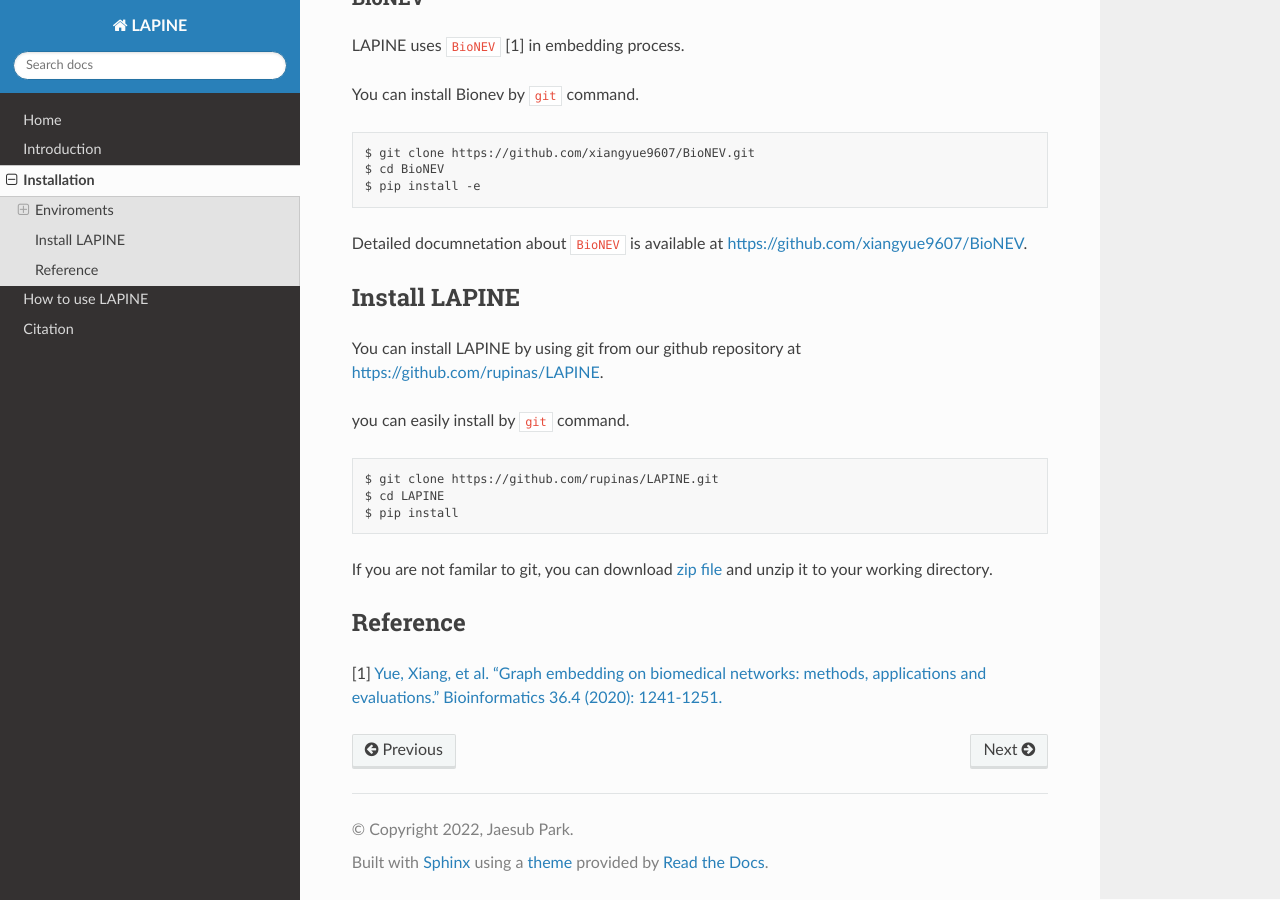
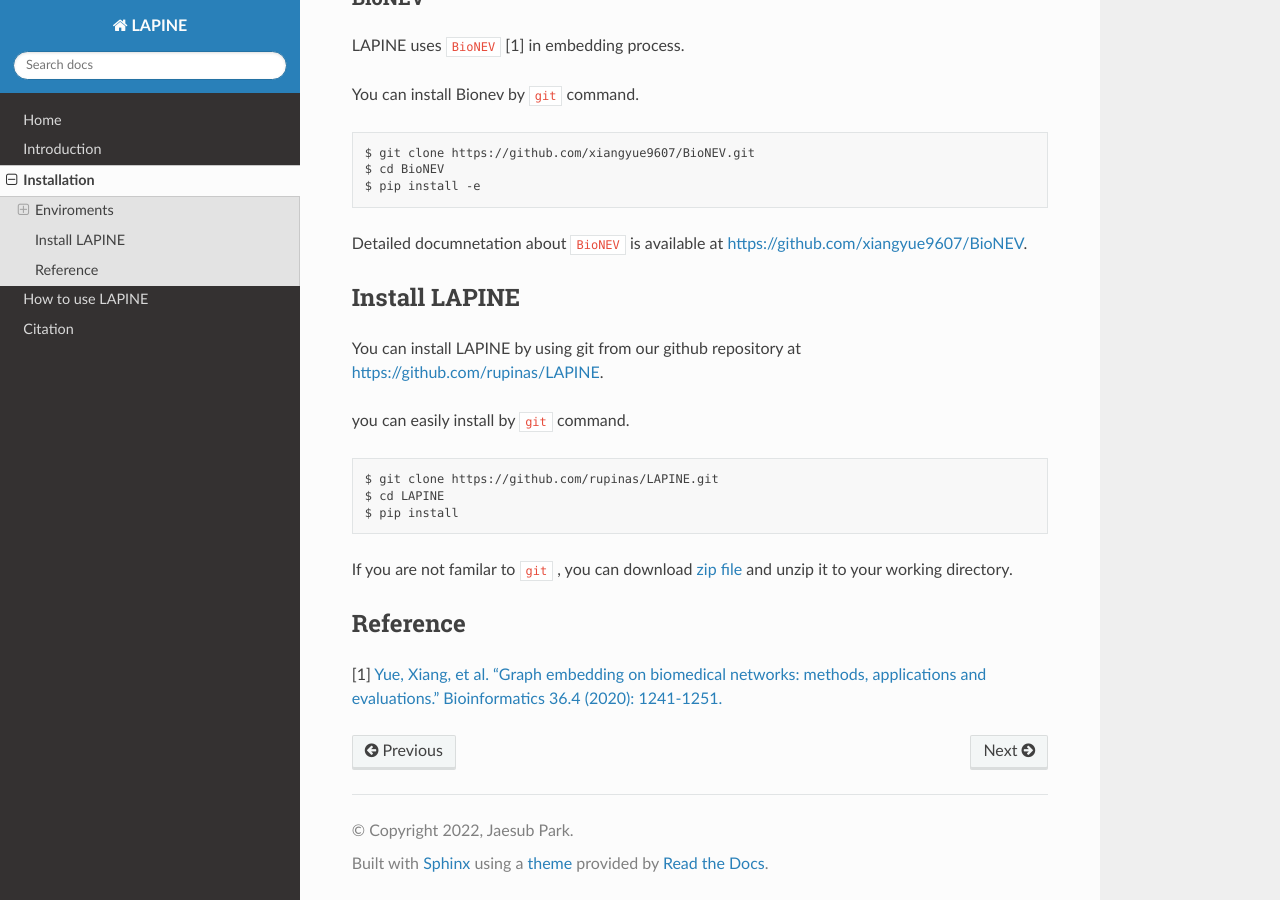
Before and after one commit to rupinas/LAPINE, a Sphinx documentation site: the page built from docs/installation.rst, in a window 1280 px wide and 900 px high, scrolled down 736 px. Built offline with Sphinx 7.4.7 and the Read the Docs theme 2.0.0, drawn with Linux system fonts in a browser that asks for light colours.

```diff
--- a/docs/installation.rst
+++ b/docs/installation.rst
@@ -56,7 +56,7 @@ you can easily install by ``git`` command.
     $ cd LAPINE
     $ pip install
 
-If you are not familar to git, you can download `zip file <https://github.com/rupinas/LAPINE/archive/refs/heads/main.zip/>`_ and unzip it to your working directory.
+If you are not familar to ``git`` , you can download `zip file <https://github.com/rupinas/LAPINE/archive/refs/heads/main.zip/>`_ and unzip it to your working directory.
 
 Reference
 ---------
```
